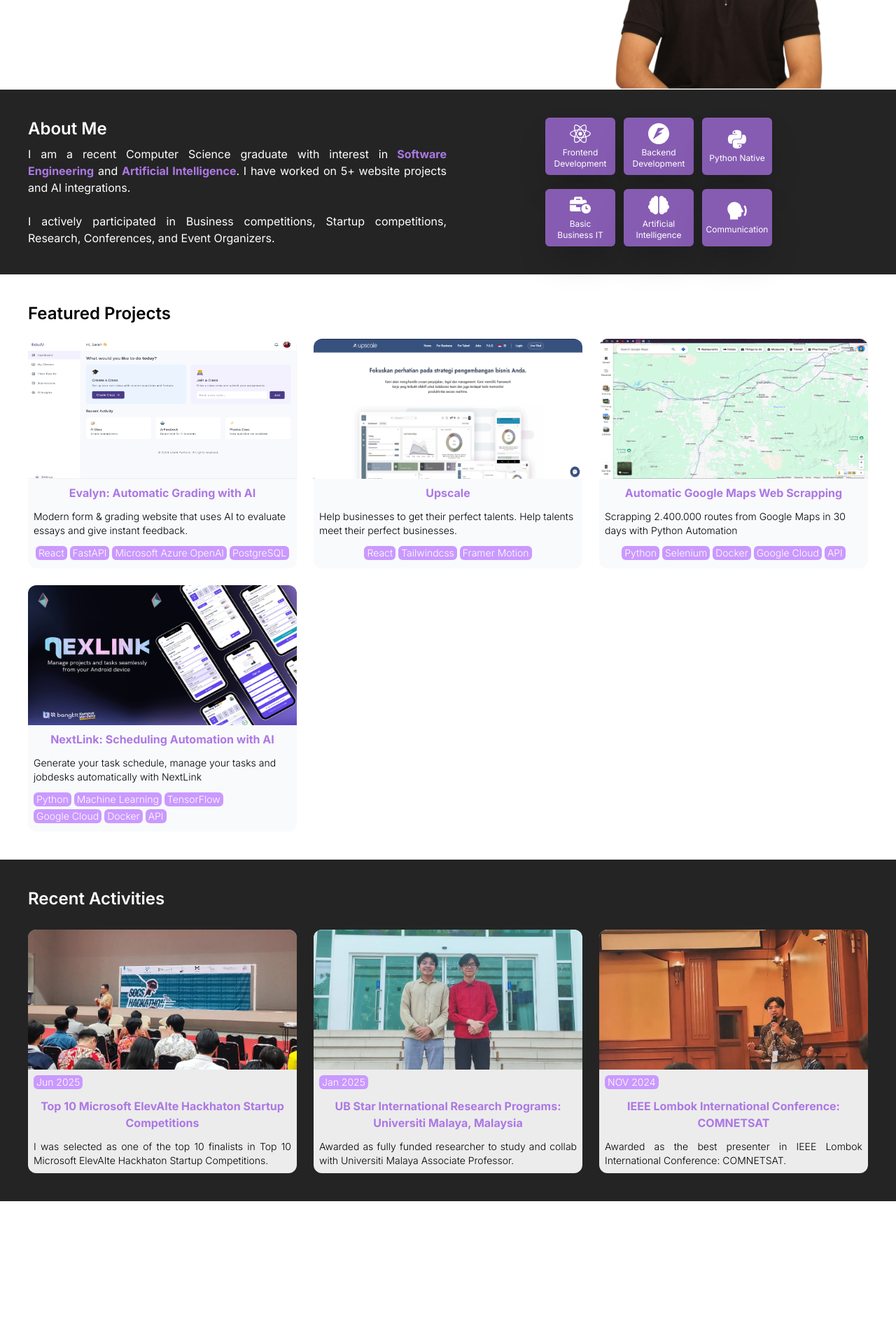
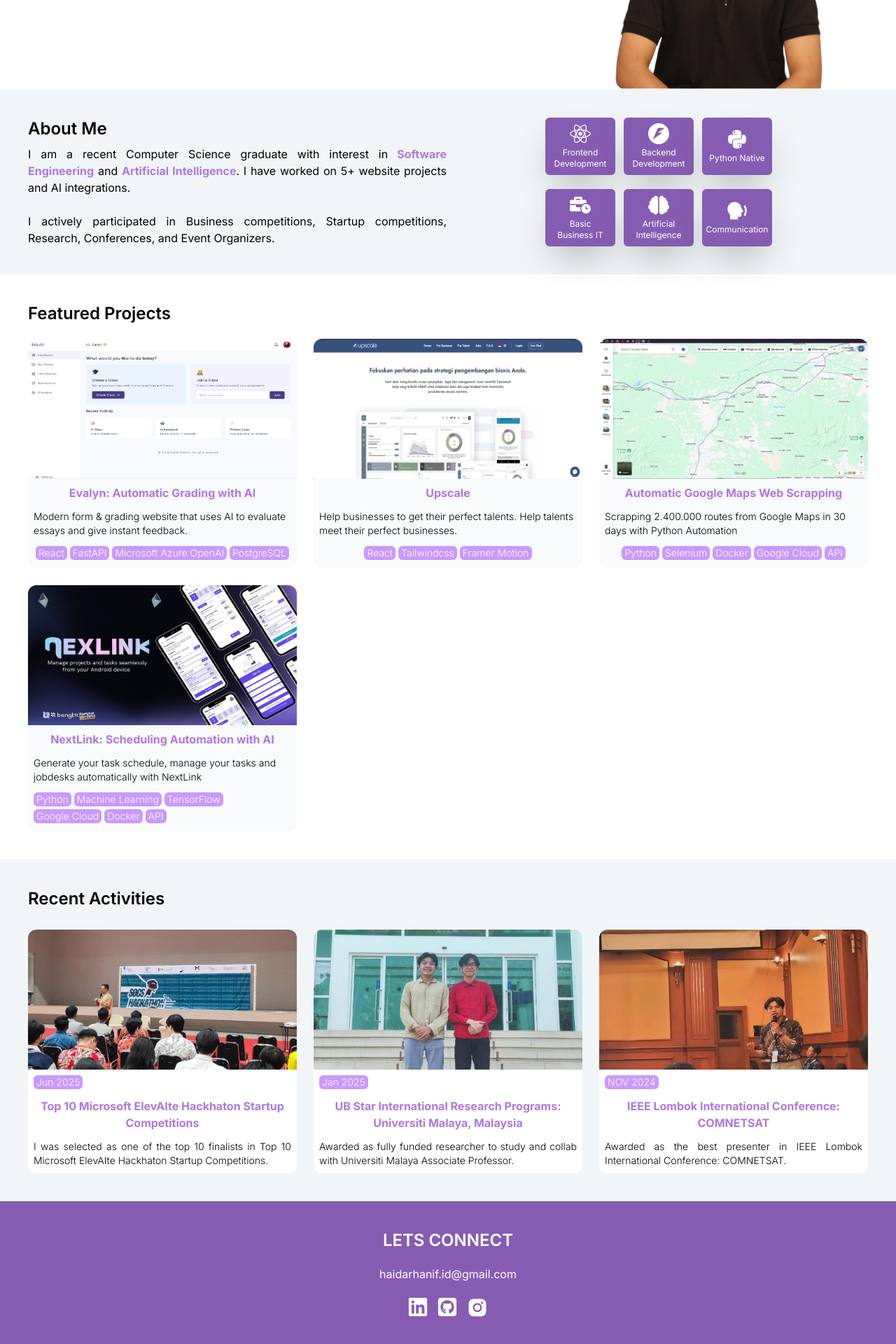
Before and after one commit to Haidarr-h/my-portfolio, a React (Vite) app: page / in a window 1280 px wide. Shown: the part 396-2316 px from the top of the page at 70% size. Before the commit the page ends 2112 px from the top, so only its background shows below. Built offline with nearby package versions, Linux system fonts and the light colour scheme.

Commit message:
change theme and finishing footer

```diff
--- a/package.json
+++ b/package.json
@@ -11,6 +11,7 @@
   },
   "dependencies": {
     "@tailwindcss/vite": "^4.1.10",
+    "framer-motion": "^12.18.1",
     "react": "^19.1.0",
     "react-dom": "^19.1.0",
     "react-icons": "^5.5.0",
--- a/src/App.jsx
+++ b/src/App.jsx
@@ -5,6 +5,7 @@ import HomePage from '../src/pages/home/HomePage'
 import AboutMe from './pages/home/AboutMe'
 import FeaturedProjects from './pages/home/FeaturedProjects'
 import Activities from './pages/home/Activities'
+import Footer from './layout/Footer'
 
 function App() {
 
@@ -15,7 +16,7 @@ function App() {
       <AboutMe/>
       <FeaturedProjects/>
       <Activities/>
-
+      <Footer></Footer>
     </>
   )
 }
--- /dev/null
+++ b/src/layout/Footer.jsx
@@ -0,0 +1,30 @@
+import { FaLinkedin } from "react-icons/fa";
+import { FaSquareGithub } from "react-icons/fa6";
+import { AiFillInstagram } from "react-icons/ai";
+
+export default function Footer() {
+  return (
+    <>
+      <div className="bg-[#865cb2]">
+        <div className="container-main py-5 lg:py-10">
+          <div className="text-center text-white space-y-5">
+            <h1 className="heading-section uppercase">Lets Connect</h1>
+            <p>haidarhanif.id@gmail.com</p>
+
+            <div className="flex flex-row gap-3 justify-center">
+              <a href="https://www.linkedin.com/in/haidar-hanif/">
+                <FaLinkedin color="white" size={30}></FaLinkedin>
+              </a>
+              <a href="https://github.com/Haidarr-h">
+                <FaSquareGithub size={30} color="white"></FaSquareGithub>
+              </a>
+              <a href="https://www.instagram.com/haidarr.h/">
+                <AiFillInstagram color="white" size={32}></AiFillInstagram>
+              </a>
+            </div>
+          </div>
+        </div>
+      </div>
+    </>
+  );
+}
--- a/src/pages/home/AboutMe.jsx
+++ b/src/pages/home/AboutMe.jsx
@@ -8,9 +8,9 @@ import { RiSpeakFill } from "react-icons/ri";
 export default function AboutMe() {
   return (
     <>
-      <div className="bg-[#242424]">
+      <div className="bg-[#f1f5f7]">
         <div className="container-main py-10">
-          <div className="text-white flex flex-col lg:flex-row gap-5 lg:gap-1 justify-between">
+          <div className="text-black flex flex-col lg:flex-row gap-5 lg:gap-1 justify-between">
             {/* left */}
             <div className="flex-1">
               <h1 className="heading-section">About Me</h1>
@@ -35,7 +35,7 @@ export default function AboutMe() {
               </div>
             </div>
             {/* right */}
-            <div className="flex flex-col gap-5 flex-1 justify-center items-center">
+            <div className="flex flex-col text-white gap-5 flex-1 justify-center items-center">
               {/* atas */}
               <div className="flex flex-row gap-3 card-about-me">
                 <div>
--- a/src/pages/home/Activities.jsx
+++ b/src/pages/home/Activities.jsx
@@ -3,16 +3,16 @@ import { activitiesList } from "../../data/Activities";
 export default function Activities() {
   return (
     <>
-      <div className="bg-[#242424]">
+      <div className="bg-[#f1f5f7]">
         <div className="container-main py-5 lg:py-10">
           <div className="space-y-5 lg:space-y-7">
-            <h1 className="heading-section text-white text-center lg:text-left">Recent Activities</h1>
+            <h1 className="heading-section  text-center lg:text-left">Recent Activities</h1>
             <div className="grid gap-6 md:grid-cols-2 lg:grid-cols-3">
               {activitiesList.map((activity, index) => (
                 <a
                   key={index}
                   href=""
-                  className="block rounded-xl bg-[#ececec]"
+                  className="block rounded-xl bg-white"
                 >
                   <img
                     src={activity.img_source}
```
Also changed, not shown: 1 other file (tests, documents, lock files or other folders).
